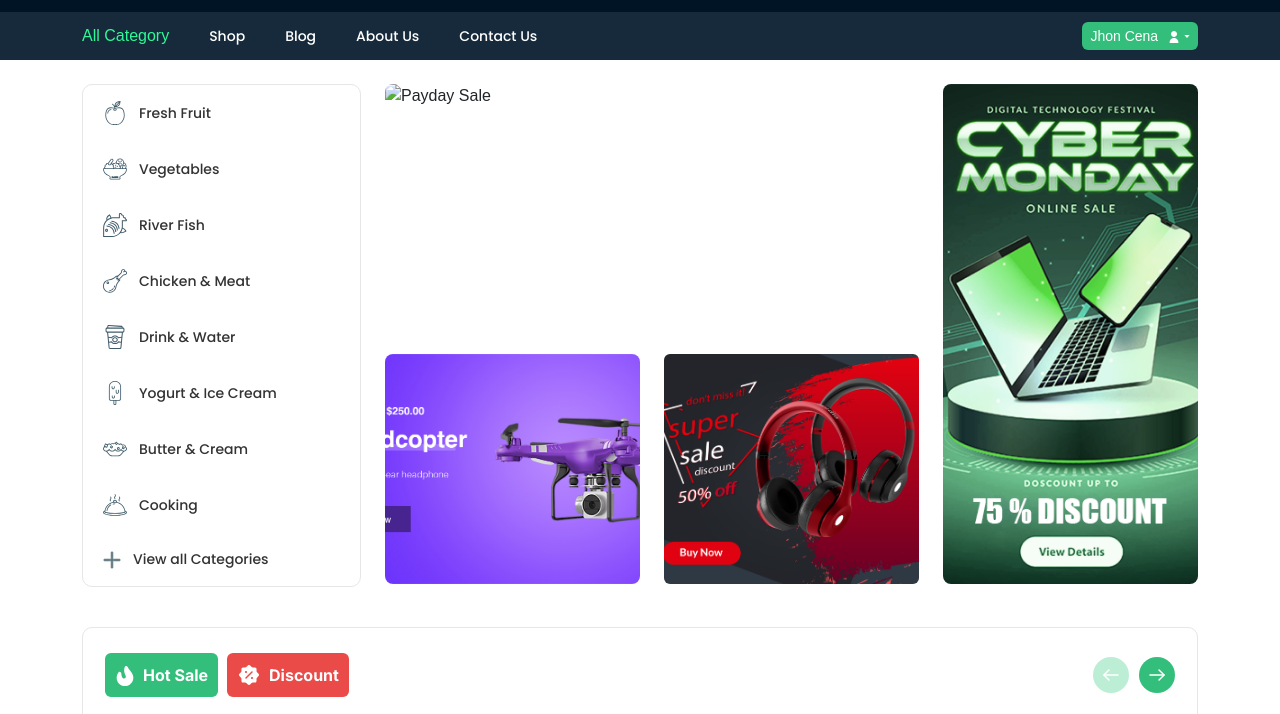
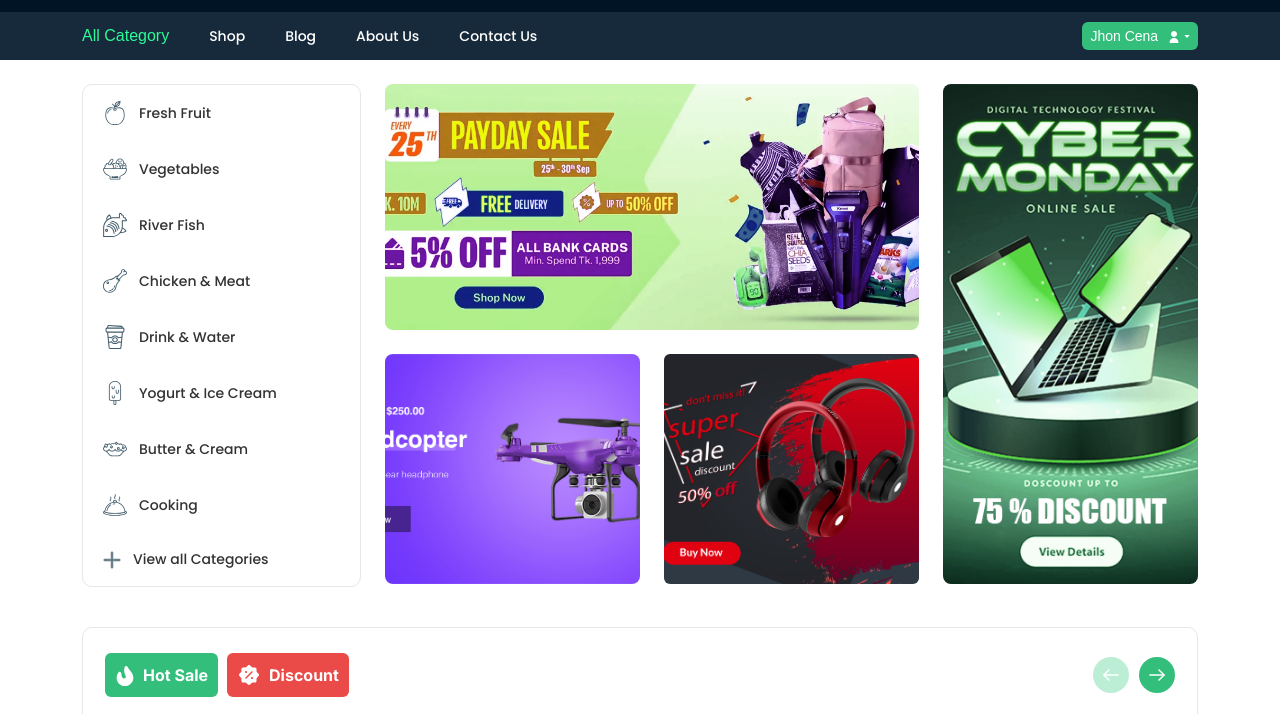
Before and after one commit to qtecsolution/China_buy_Bd, a plain HTML site: page index.html in a window 1280 px wide. Shown: the part 68-782 px from the top of the page. Drawn offline with nearby package versions, Linux system fonts and the light colour scheme; the site is published under a folder, as on GitHub Pages, so addresses that start at the root find nothing.

Commit message:
fixed banner

```diff
--- a/index.html
+++ b/index.html
@@ -414,7 +414,7 @@
                             <!-- Banner 1: Large Banner -->
                             <div class="col-12">
                                 <div class="banner banner-large">
-                                    <img src="/assets/images/homepage/banner/topbanner.png" alt="Payday Sale" class="">
+                                    <img src="assets/images/homepage/banner/topbanner.png" alt="Payday Sale" class="">
                                 </div>
                             </div>
                             <!-- Banner 3 & 4: Small Horizontal Banners -->
```
